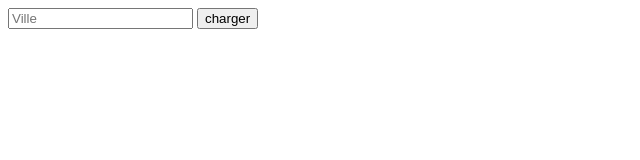
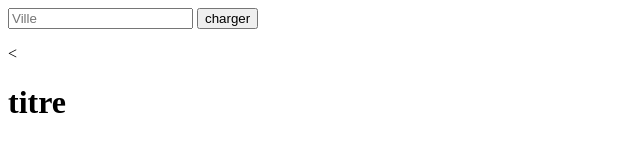
Before and after one commit to mounasis/ANPT, a plain HTML site: page index.html in a window 1280 px wide. Shown: the whole page, without its empty margins (0-640 px from the left). Drawn offline with Linux system fonts and the light colour scheme.

Commit message:
modif on local

```diff
--- a/index.html
+++ b/index.html
@@ -19,6 +19,7 @@
 	<input type="text" placeholder="Ville">
     <button>charger</button>
     <p></p>
+    <<h1>titre</h1>
     <script src="jquery-3.0.0.min.js"></script>
     <script src="test.js"></script>
 </body>
```
